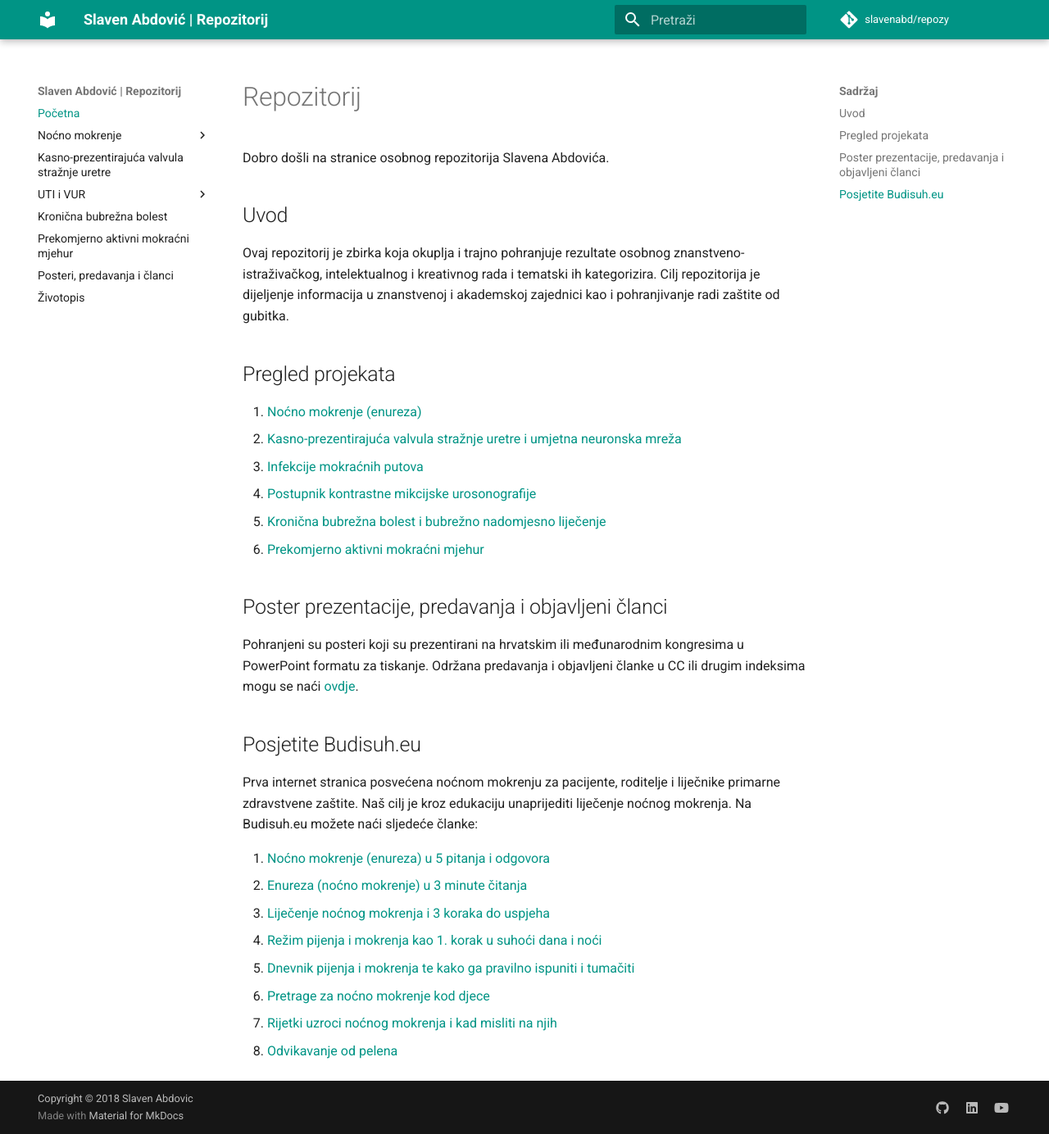
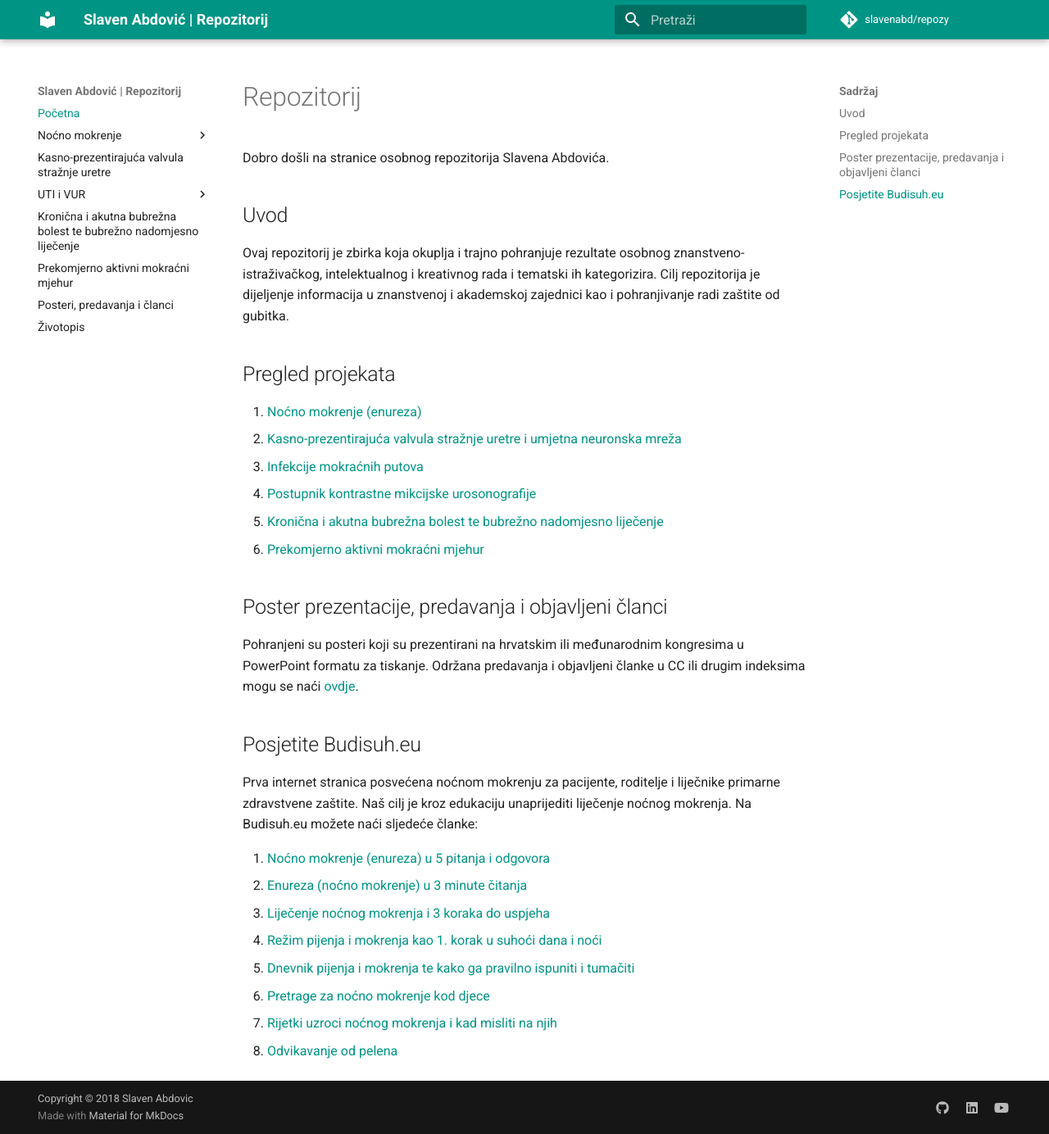
Before and after one commit to slavenabd/repozy, an MkDocs documentation site: the page built from docs/index.md, in a window 1280 px wide and 1384 px high. Shown: the whole window at 82% size. Built offline with MkDocs 1.6.1 and Material for MkDocs 9.7.7, drawn with Linux system fonts in a browser that asks for light colours; comment, search, counter and statistics services are not loaded.

Commit message:
ckd update

```diff
--- a/docs/index.md
+++ b/docs/index.md
@@ -12,7 +12,7 @@ Ovaj repozitorij je zbirka koja okuplja i trajno pohranjuje rezultate osobnog zn
 2. [Kasno-prezentirajuća valvula stražnje uretre i umjetna neuronska mreža](puv.md)
 3. [Infekcije mokraćnih putova](uti.md)
 4. [Postupnik kontrastne mikcijske urosonografije](cevus.md)
-5. [Kronična bubrežna bolest i bubrežno nadomjesno liječenje](ckd.md)
+5. [Kronična i akutna bubrežna bolest te bubrežno nadomjesno liječenje](ckd.md)
 6. [Prekomjerno aktivni mokraćni mjehur](oab.md)
 
 ## Poster prezentacije, predavanja i objavljeni članci
--- a/mkdocs.yml
+++ b/mkdocs.yml
@@ -22,7 +22,7 @@ nav:
     - UTI i VUR:
         - 'Infekcije mokraćnih putova': uti.md
         - 'Kontrastna mikcijska urosonografija': cevus.md
-    - Kronična bubrežna bolest: ckd.md
+    - Kronična i akutna bubrežna bolest te bubrežno nadomjesno liječenje: ckd.md
     - Prekomjerno aktivni mokraćni mjehur: oab.md
     - Posteri, predavanja i članci: art.md
     - Životopis: zivotopis.md
```
Also changed, not shown: docs/ckd.md (+1 -1 lines).
